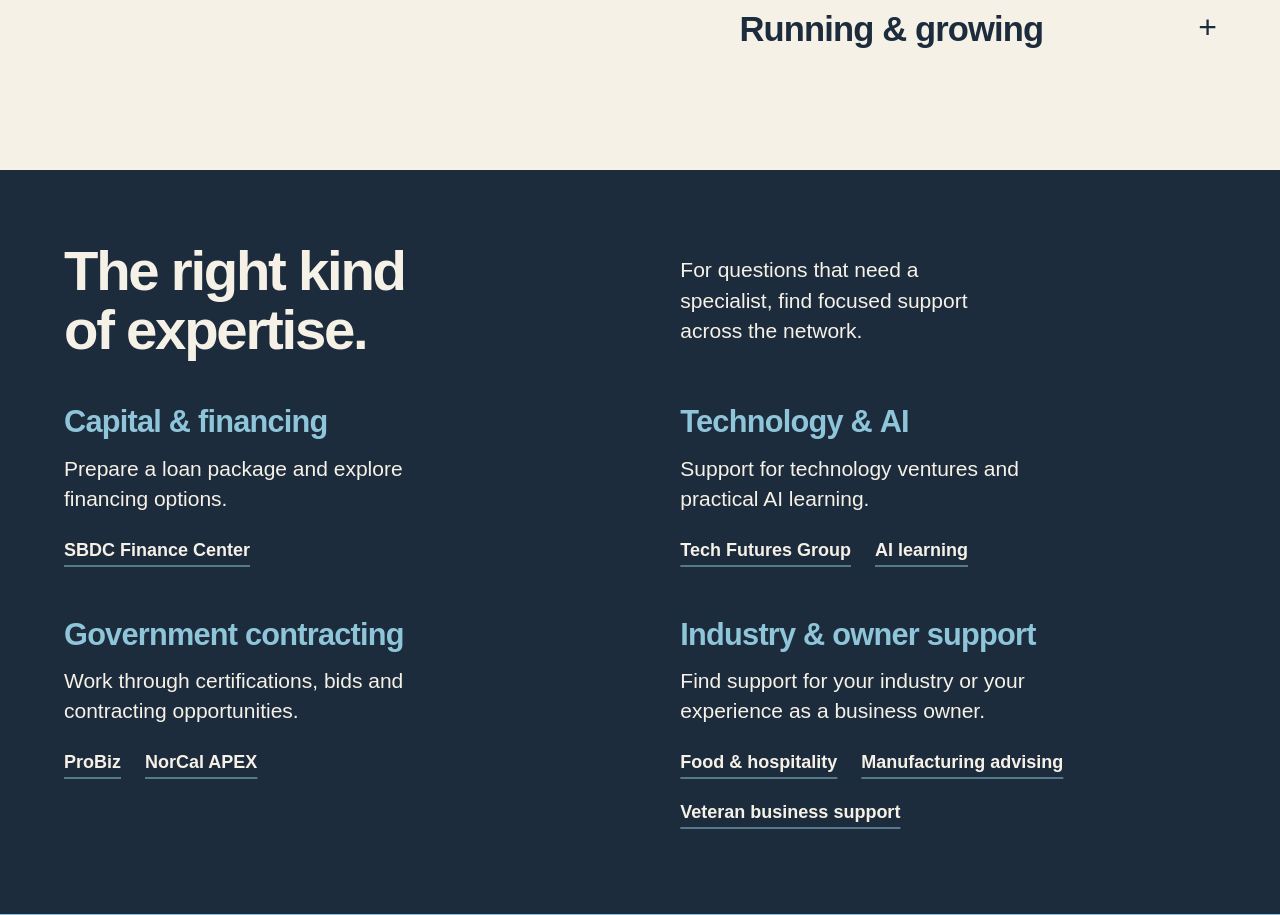
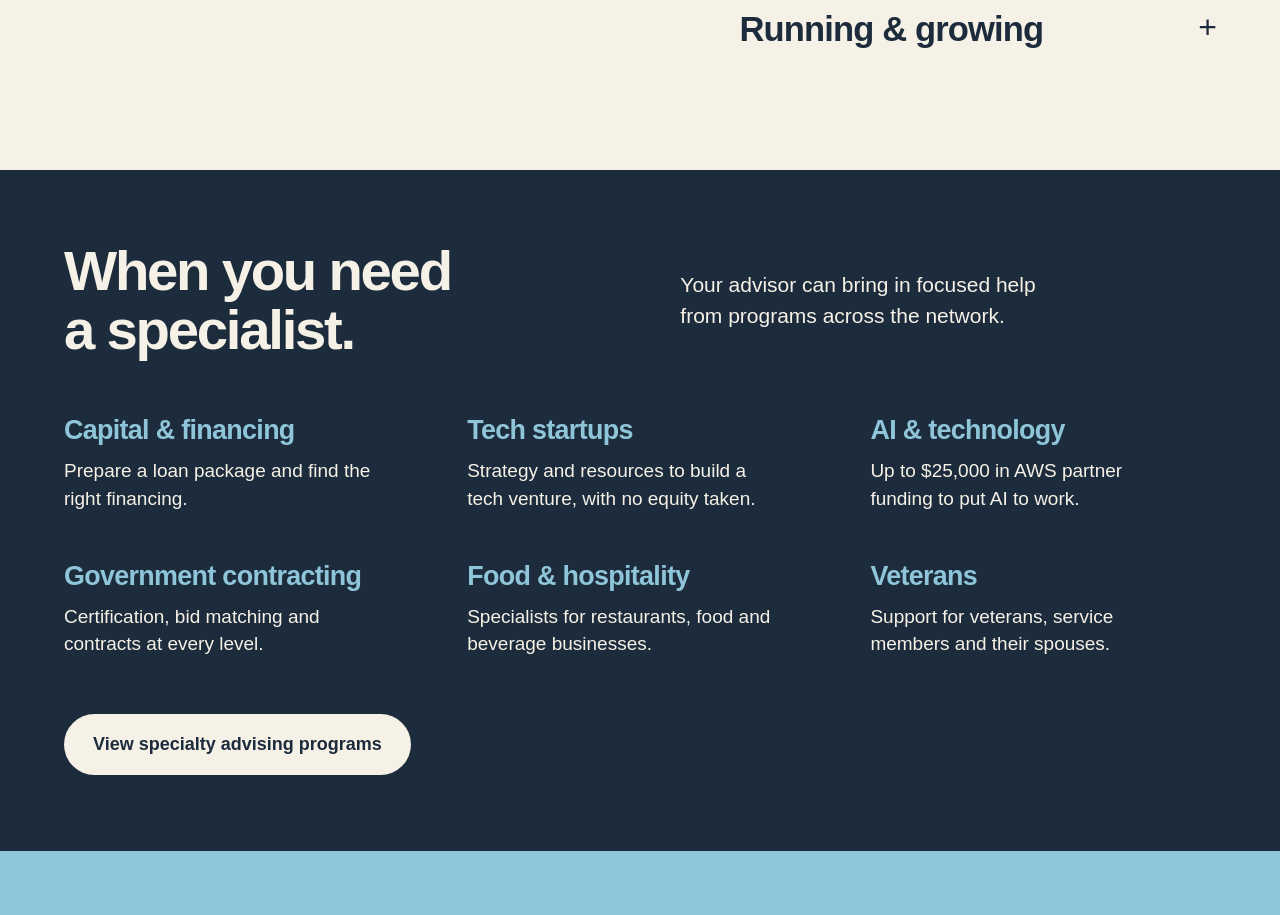
Before and after one commit to aphelps099/MYSBDC27, a PHP site: page /handoff/front/advising/ in a window 1280 px wide. Shown: the part 1611-2526 px from the top of the page. Run offline with PHP 8.4, Linux system fonts and the light colour scheme; some libraries are stand-ins or nearby versions; some web fonts are replaced.

Commit message:
Advising: When you need a specialist, six areas, one pill to specialty programs
Co-Authored-By: Claude Opus 5.5 <noreply@anthropic.com>
Claude-Session: https://claude.ai/code/session_01BDtJScv39rxCkvHzkJcxae

```diff
--- a/handoff/front/advising/index.html
+++ b/handoff/front/advising/index.html
@@ -29,13 +29,9 @@
 </div></div>
 </section>
 <section class="specialists" id="specialists" aria-labelledby="specialists-heading">
-<div class="section-intro"><h2 id="specialists-heading">The right kind<br> of expertise.</h2><p>For questions that need a specialist, find focused support across the network.</p></div>
-<div class="specialist-directory">
-<article><h3>Capital &amp; financing</h3><p>Prepare a loan package and explore financing options.</p><ul><li><a class="concept-link" href="../funding/">SBDC Finance Center</a></li></ul></article>
-<article><h3>Technology &amp; AI</h3><p>Support for technology ventures and practical AI learning.</p><ul><li><a class="concept-link" href="https://www.norcalsbdc.org/services/regional/tfg/">Tech Futures Group</a></li><li><a class="concept-link" href="https://learn.norcalsbdc.org/">AI learning</a></li></ul></article>
-<article><h3>Government contracting</h3><p>Work through certifications, bids and contracting opportunities.</p><ul><li><a class="concept-link" href="https://www.norcalsbdc.org/probiz/">ProBiz</a></li><li><a class="concept-link" href="https://www.apexnorcal.org/">NorCal APEX</a></li></ul></article>
-<article><h3>Industry &amp; owner support</h3><p>Find support for your industry or your experience as a business owner.</p><ul><li><a class="concept-link" href="https://www.norcalsbdc.org/restaurant-program/">Food &amp; hospitality</a></li><li><a class="concept-link" href="https://www.norcalsbdc.org/join/">Manufacturing advising</a></li><li><a class="concept-link" href="https://www.norcalvboc.org/">Veteran business support</a></li></ul></article>
-</div>
+<div class="section-intro"><h2 id="specialists-heading">When you need<br> a specialist.</h2><p>Your advisor can bring in focused help from programs across the network.</p></div>
+<div class="specialist-directory is-simple"><article><h3>Capital &amp; financing</h3><p>Prepare a loan package and find the right financing.</p></article><article><h3>Tech startups</h3><p>Strategy and resources to build a tech venture, with no equity taken.</p></article><article><h3>AI &amp; technology</h3><p>Up to $25,000 in AWS partner funding to put AI to work.</p></article><article><h3>Government contracting</h3><p>Certification, bid matching and contracts at every level.</p></article><article><h3>Food &amp; hospitality</h3><p>Specialists for restaurants, food and beverage businesses.</p></article><article><h3>Veterans</h3><p>Support for veterans, service members and their spouses.</p></article></div>
+<a class="concept-button sp-more" href="programs/">View specialty advising programs</a>
 </section>
 <section class="getting-started" id="how-it-works" aria-labelledby="how-heading">
 <h2 id="how-heading">How it works</h2>
--- a/handoff/front/assets/advising-concept-v3/rules.css
+++ b/handoff/front/assets/advising-concept-v3/rules.css
@@ -15,3 +15,14 @@
   .steps-grid h3::after{margin-top:12px}
   .steps-grid p{margin-top:14px}
 }
+
+/* Specialists (November 28): a plainer heading, six areas as a pool heading and one line each (no inline program
+   links), and one light pill to the Specialty advising page, where each program gets its own page. */
+.specialist-directory.is-simple{grid-template-columns:repeat(3,minmax(0,1fr));gap:48px 5%;margin-top:56px}
+.specialist-directory.is-simple h3{font-size:clamp(26px,2.1vw,32px)}
+.specialist-directory.is-simple p{font-size:19px;margin:12px 0 0;max-width:30ch}
+.specialists .sp-more{margin-top:56px;background:#f6f1e6;color:#1d2c3d}
+.specialists .sp-more:hover{background:#fff;color:#1d2c3d}
+.specialists .sp-more:focus-visible{outline:3px solid #8fc5d9;outline-offset:3px}
+@media(max-width:1000px){.specialist-directory.is-simple{grid-template-columns:repeat(2,minmax(0,1fr))}}
+@media(max-width:700px){.specialist-directory.is-simple{grid-template-columns:minmax(0,1fr);gap:30px;margin-top:40px}.specialists .sp-more{margin-top:44px}}
```
Also changed, not shown: handoff/front/README.md.
